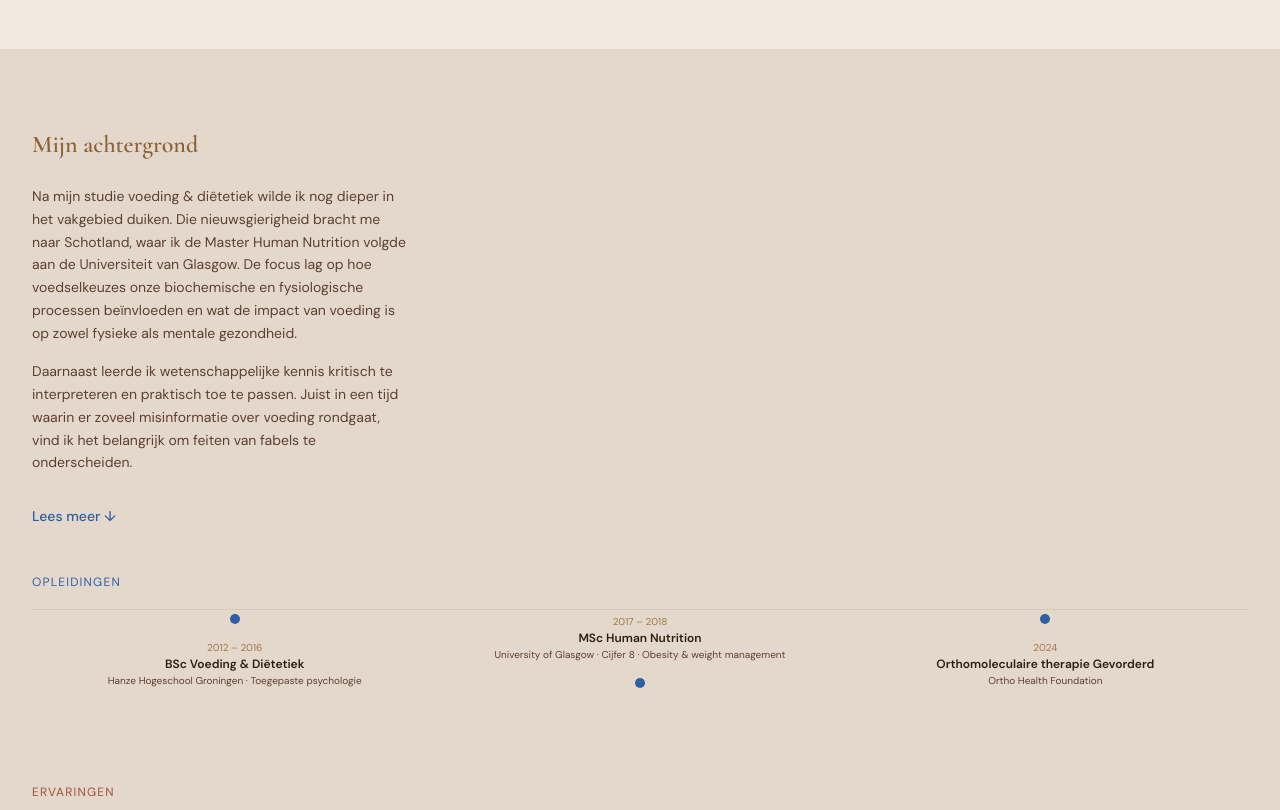
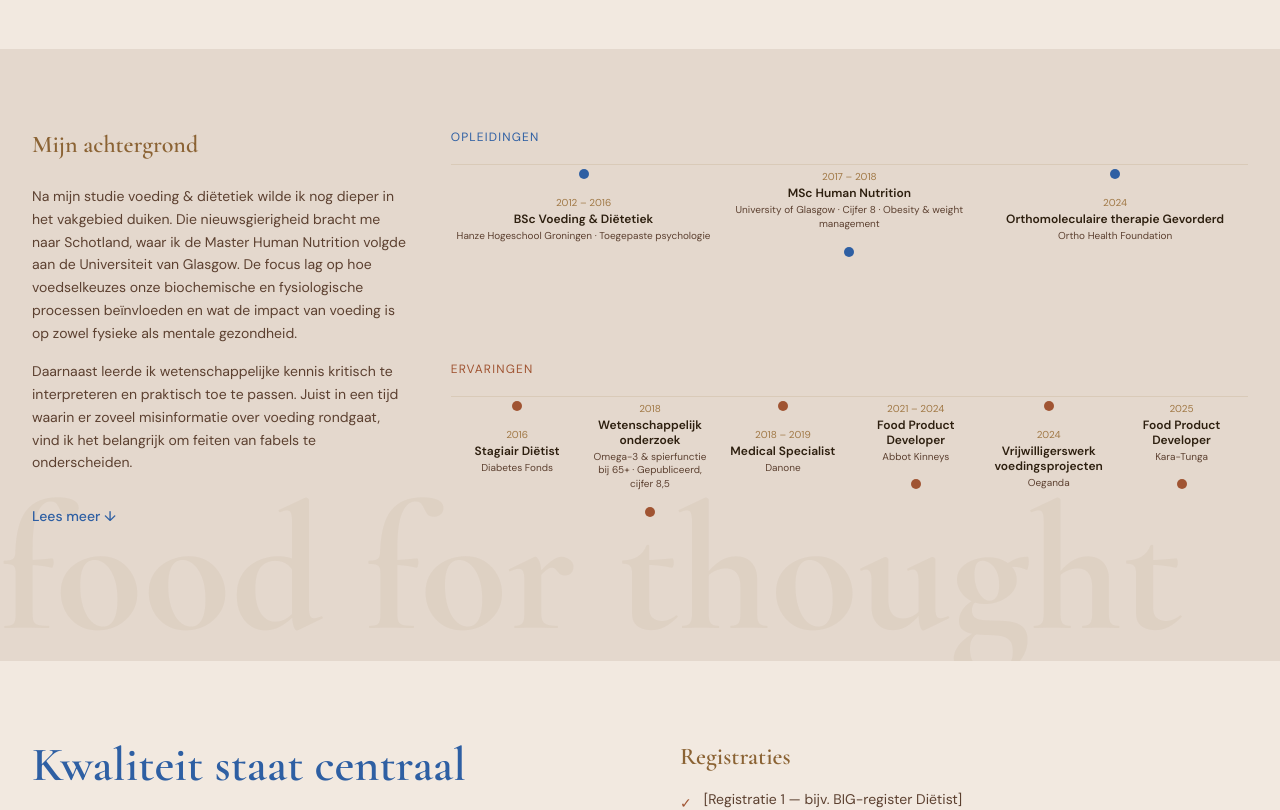
Before and after one commit to annafoods/annafoods, a Next.js app: page /over-mij in a window 1280 px wide. Shown: the part 820-1630 px from the top of the page. Built offline with nearby package versions, Linux system fonts and the light colour scheme.

Commit message:
Tijdlijnen rechts van mijn achtergrond

```diff
--- a/app/over-mij/page.tsx
+++ b/app/over-mij/page.tsx
@@ -138,31 +138,30 @@
         </p>
 
         <div className="relative max-w-7xl mx-auto px-4 sm:px-6 lg:px-8">
-          {/* Verhaal */}
-          <div className="grid grid-cols-1 lg:grid-cols-3 gap-10 mb-12">
+          <div className="grid grid-cols-1 lg:grid-cols-3 gap-10">
+            {/* Links: verhaal */}
             <div>
               <h2 className="font-heading text-2xl text-brown-gold font-semibold mb-6">
                 Mijn achtergrond
               </h2>
               <VerhaalExpand />
             </div>
-            <div className="lg:col-span-2" />
-          </div>
 
-          {/* Opleidingen tijdlijn */}
-          <div className="mb-8">
+            {/* Rechts: twee tijdlijnen gestapeld */}
+            <div className="lg:col-span-2 space-y-10">
+              <div>
                 <p className="font-body text-xs uppercase tracking-widest text-blue-accent mb-2">
                   Opleidingen
                 </p>
                 <HorizontaleTijdlijn items={opleidingen} kleur="bg-blue-accent" />
               </div>
-
-          {/* Ervaringen tijdlijn */}
               <div>
                 <p className="font-body text-xs uppercase tracking-widest text-terracotta mb-2">
                   Ervaringen
                 </p>
                 <HorizontaleTijdlijn items={ervaringen} kleur="bg-terracotta" />
+              </div>
+            </div>
           </div>
         </div>
       </section>
```
Lines whose indentation alone changed are shown as unchanged.
